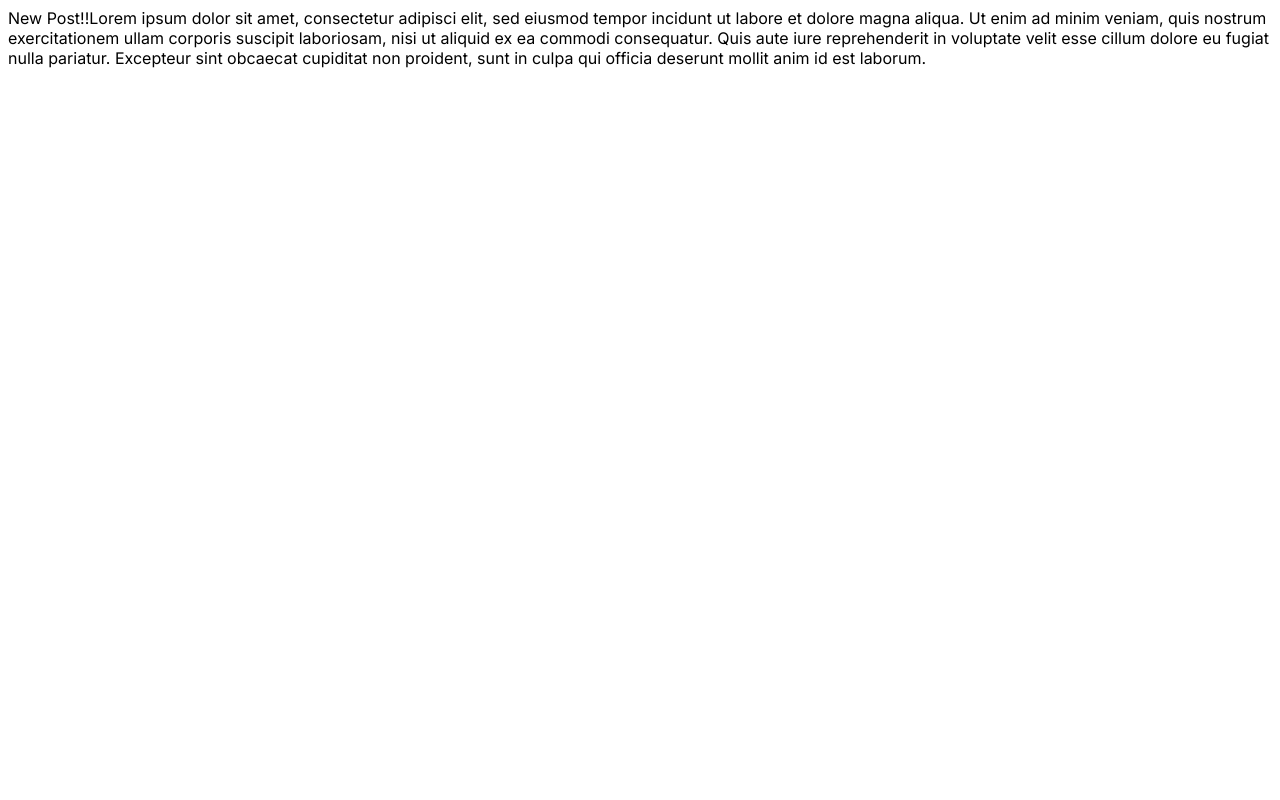
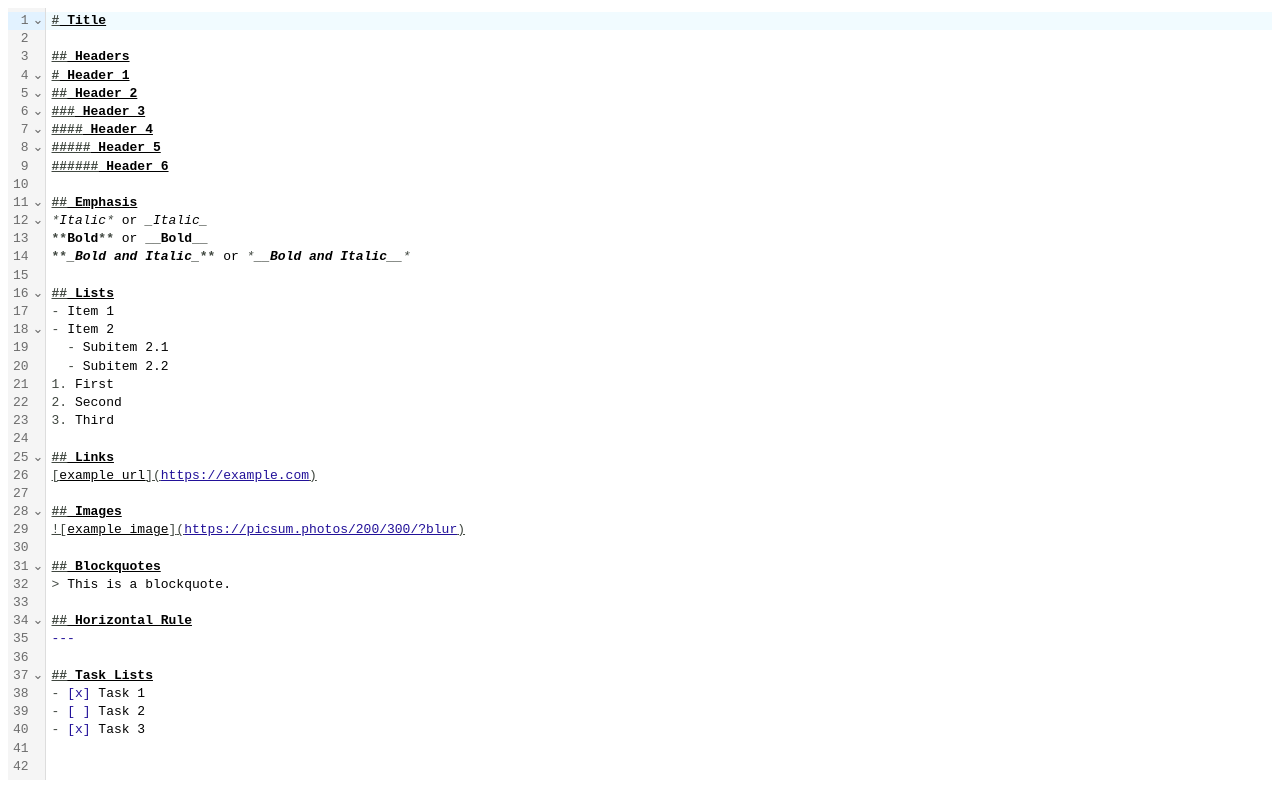
Before and after one commit to ida29/minquill, a Next.js app: page /posts/new in a window 1280 px wide. Built offline with nearby package versions, Linux system fonts and the light colour scheme.

Commit message:
Add codemirror editor component

```diff
--- a/app/posts/new/page.tsx
+++ b/app/posts/new/page.tsx
@@ -1,16 +1,61 @@
 "use client";
-//import { css, cva } from "@/styled-system/css";
+import CodeMirror from "@uiw/react-codemirror";
+import { markdown, markdownLanguage } from "@codemirror/lang-markdown";
+import { languages } from "@codemirror/language-data";
 
-export default function newPost() {
+const code = `# Title
+
+## Headers
+# Header 1
+## Header 2
+### Header 3
+#### Header 4
+##### Header 5
+###### Header 6
+
+## Emphasis
+*Italic* or _Italic_
+**Bold** or __Bold__
+**_Bold and Italic_** or *__Bold and Italic__*
+
+## Lists
+- Item 1
+- Item 2
+  - Subitem 2.1
+  - Subitem 2.2
+1. First
+2. Second
+3. Third
+
+## Links
+[example url](https://example.com)
+
+## Images
+![example image](https://picsum.photos/200/300/?blur)
+
+## Blockquotes
+> This is a blockquote.
+
+## Horizontal Rule
+---
+
+## Task Lists
+- [x] Task 1
+- [ ] Task 2
+- [x] Task 3
+
+`;
+
+export default function App() {
   return (
-    <div>
-      New Post!!Lorem ipsum dolor sit amet, consectetur adipisci elit, sed
-      eiusmod tempor incidunt ut labore et dolore magna aliqua. Ut enim ad minim
-      veniam, quis nostrum exercitationem ullam corporis suscipit laboriosam,
-      nisi ut aliquid ex ea commodi consequatur. Quis aute iure reprehenderit in
-      voluptate velit esse cillum dolore eu fugiat nulla pariatur. Excepteur
-      sint obcaecat cupiditat non proident, sunt in culpa qui officia deserunt
-      mollit anim id est laborum.
-    </div>
+    <CodeMirror
+      value={code}
+      extensions={[
+        markdown({
+          base: markdownLanguage,
+          codeLanguages: languages,
+        }),
+      ]}
+    />
   );
 }
--- a/package.json
+++ b/package.json
@@ -12,8 +12,11 @@
     "format": "prettier --write --ignore-path .gitignore './**/*.{js,jsx,ts,tsx,json,css}' && next lint --fix"
   },
   "dependencies": {
+    "@codemirror/lang-markdown": "^6.2.2",
+    "@codemirror/language-data": "^6.3.1",
     "@next-auth/prisma-adapter": "^1.0.7",
     "@prisma/client": "^5.5.1",
+    "@uiw/react-codemirror": "^4.21.20",
     "next": "13.5.6",
     "next-auth": "^4.24.4",
     "react": "^18",
```
Also changed, not shown: 1 other file (tests, documents, lock files or other folders).
